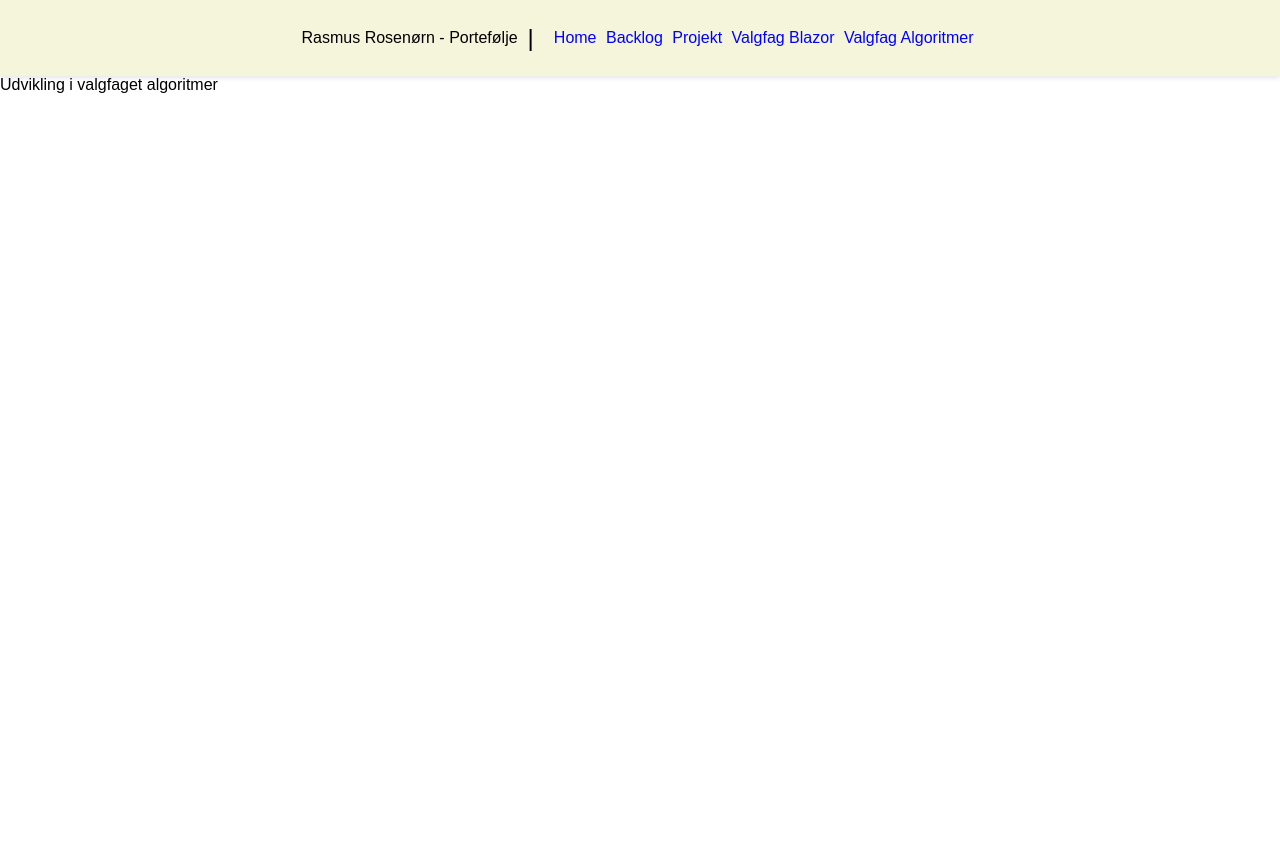
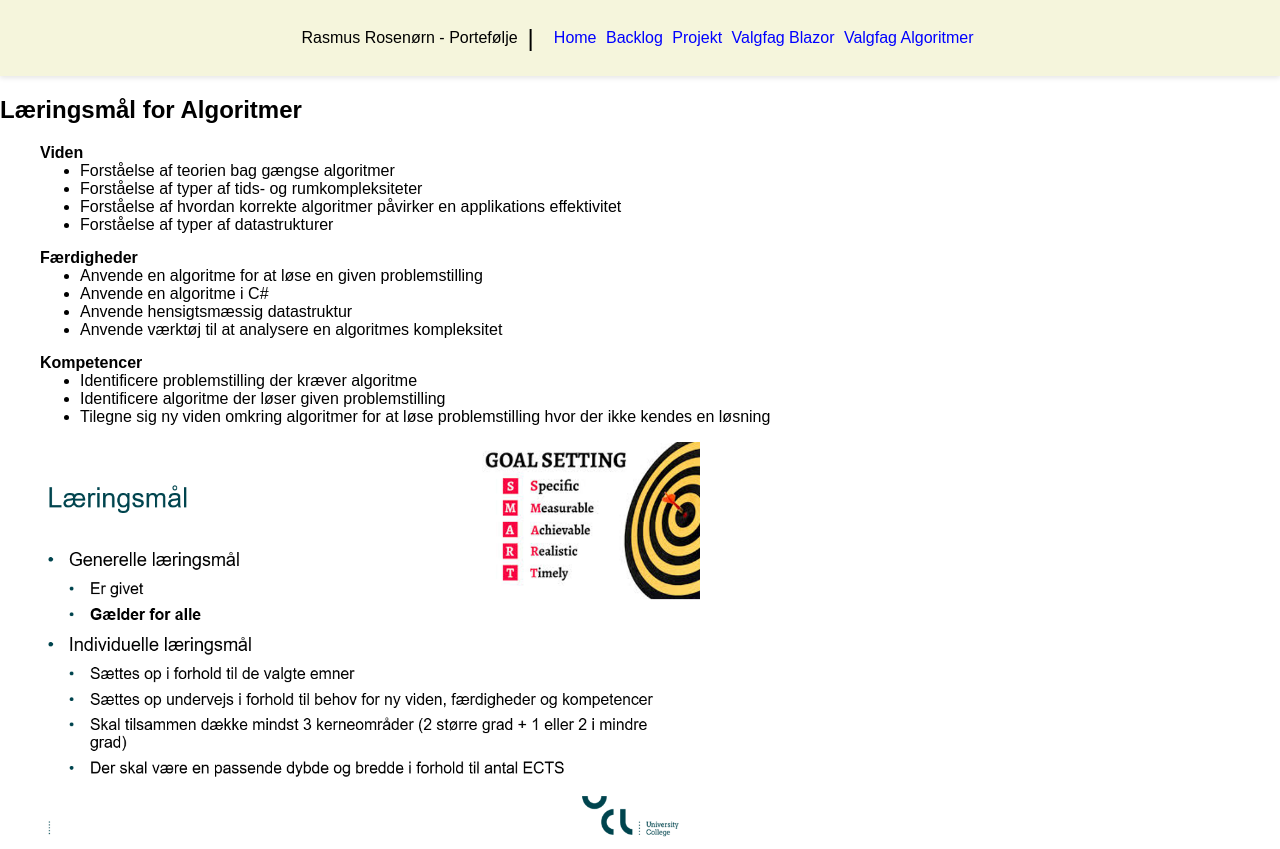
Before and after one commit to rarosenorn/rarosenorn.github.io, a plain HTML site: page algoritmer.html in a window 1280 px wide. Shown: the top 849 px of the page. Before the commit the page ends 800 px from the top, so only its background shows below. Drawn offline with Linux system fonts and the light colour scheme.

Commit message:
læringsmål for algoritmer

```diff
--- a/algoritmer.html
+++ b/algoritmer.html
@@ -20,6 +20,32 @@
             </ul>
         </nav>
     </header>
-    Udvikling i valgfaget algoritmer
+    <h2>Læringsmål for Algoritmer</h2>
+    <ul class="learninggoals">
+        <li>Viden</li>
+        <ul>
+            <li>Forståelse af teorien bag gængse algoritmer</li>
+            <li>Forståelse af typer af tids- og rumkompleksiteter</li>
+            <li>Forståelse af hvordan korrekte algoritmer påvirker en applikations effektivitet</li>
+            <li>Forståelse af typer af datastrukturer</li>
+        </ul>
+        <li>Færdigheder</li>
+        <ul>
+            <li>Anvende en algoritme for at løse en given problemstilling</li>
+            <li>Anvende en algoritme i C#</li>
+            <li>Anvende hensigtsmæssig datastruktur</li>
+            <li>Anvende værktøj til at analysere en algoritmes kompleksitet</li>
+        </ul>
+        <li>Kompetencer</li>
+        <ul>
+            <li>Identificere problemstilling der kræver algoritme</li>
+            <li>Identificere algoritme der løser given problemstilling</li>
+            <li>Tilegne sig ny viden omkring algoritmer for at løse problemstilling hvor der ikke kendes en løsning</li>
+        </ul>
+    </ul>
+    <div>
+    <img class="img1" src="images/lærinsmålslide.png" />
+    </div>
+    <img class="img2" src="images/læringsmål.png" />
 </body>
 </html>
--- a/app.css
+++ b/app.css
@@ -45,3 +45,16 @@ header {
 		}
 	}
 }
+.learninggoals {
+    list-style-type: none;
+    font-weight: bold;
+    ul {
+        margin-bottom: 15px;
+        list-style-type: disc;
+        font-weight: normal;
+    }
+}
+.img1 {
+    height: 400px;
+    width: 700px;
+}
```
Also changed, not shown: images/læringsmål.png (added), images/lærinsmålslide.png (added).
